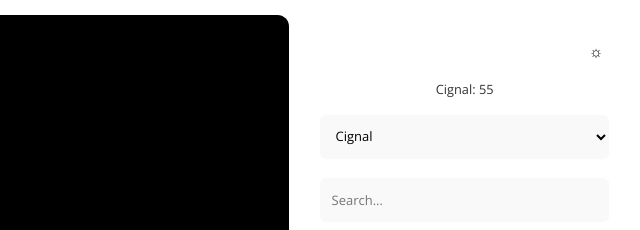
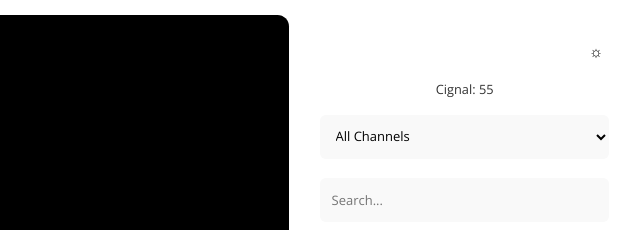
Before and after one commit to ex3mpli/ex3mpli.github.io, a plain HTML site: page index.html in a window 1280 px wide. Shown: the top 230 px of the page, 640-1280 px from the left. Drawn offline with nearby package versions, Linux system fonts and the light colour scheme; a script that the page names is missing.

Commit message:
Update index.html

```diff
--- a/index.html
+++ b/index.html
@@ -27,7 +27,7 @@
             <!---<div class="channel-text"><span>B I S D A K T V</span></div>--->
             <div id="channelCount"></div>
             <select id="categoryFilter" onchange="setupChannelList()">
-                <option value="all">Cignal</option>
+                <option value="all">All Channels</option>
             </select>
             <input class="search-input" type="search" placeholder="Search..." oninput="setupChannelList()" id="searchInput" />
         </div>
```
